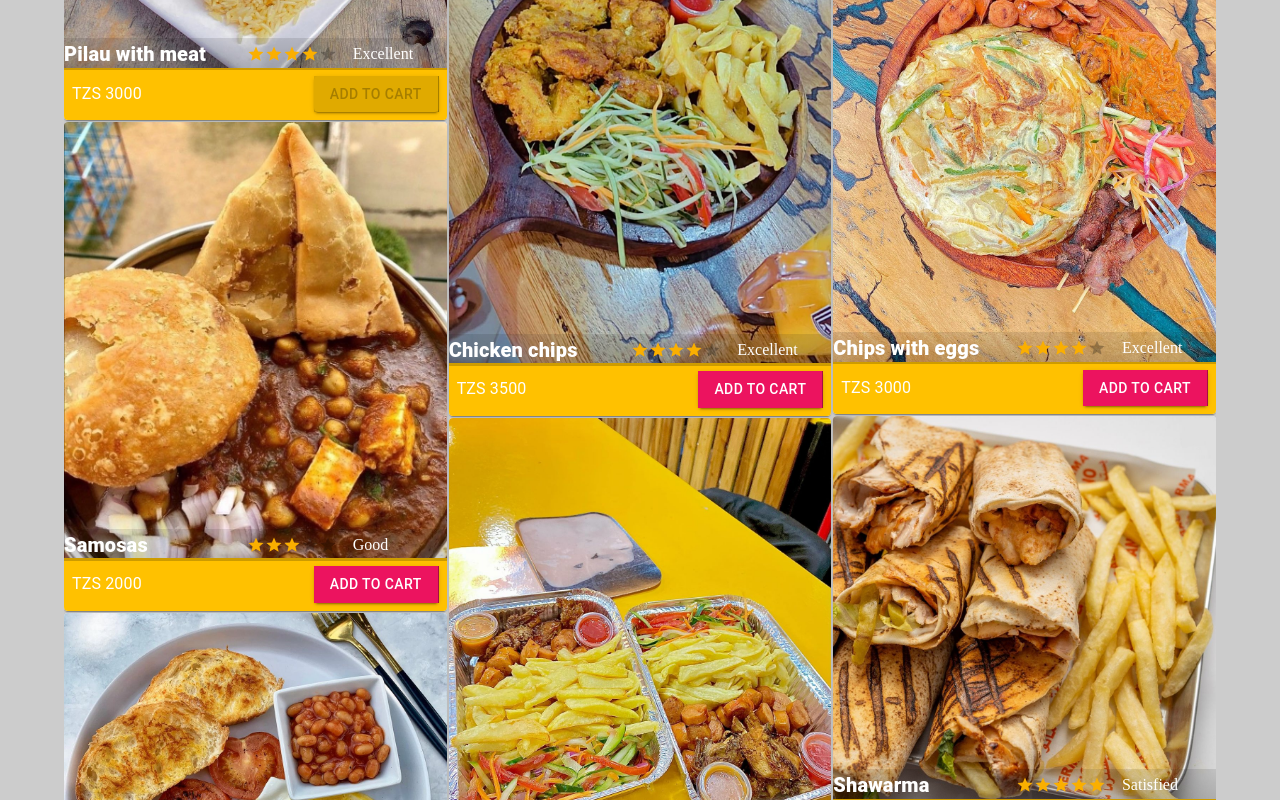
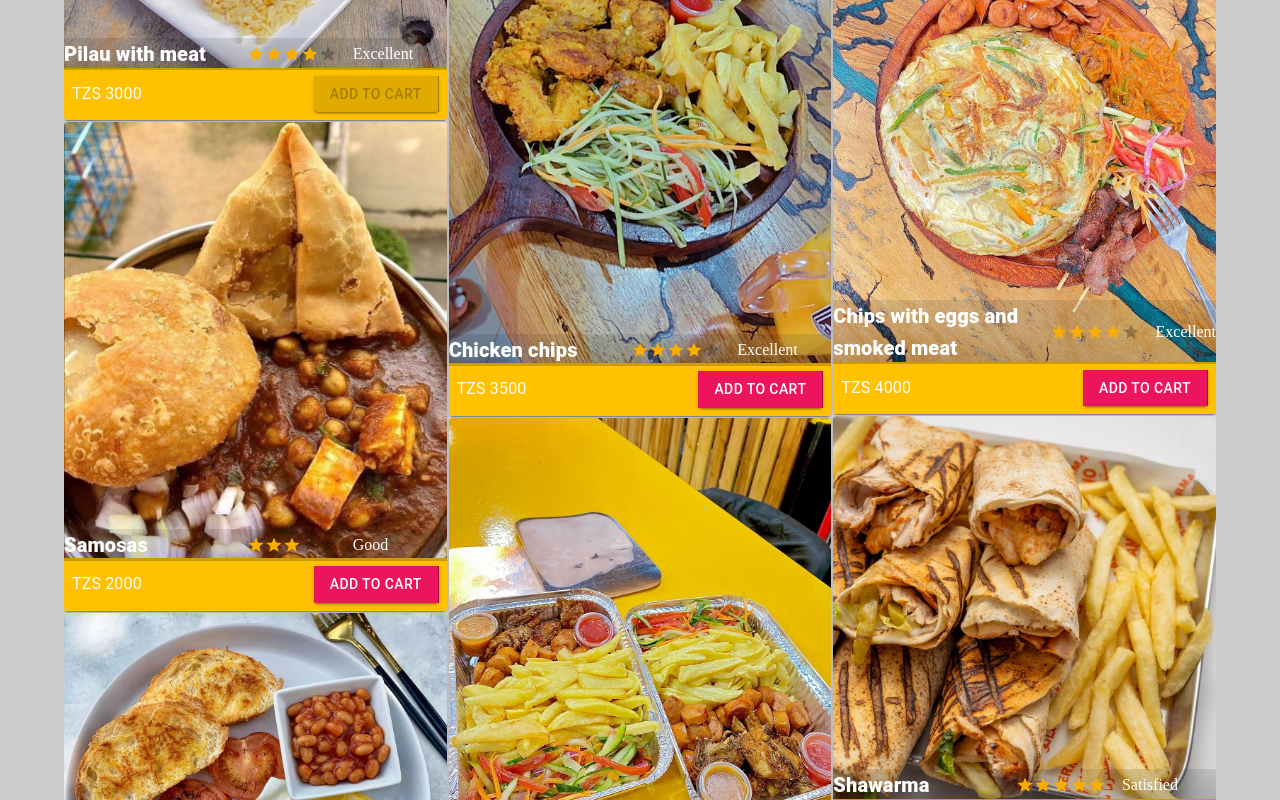
Before and after one commit to ChidyOmmy/foodie, a React (Create React App) app: page / in a window 1280 px wide. Shown: the part 1344-2144 px from the top of the page. Built offline with nearby package versions, Linux system fonts and the light colour scheme.

Commit message:
Improved the search feature, added a searchResults array to user context, added a mealslist component and now the search results are in sync with the original menu list

```diff
--- a/src/Context.js
+++ b/src/Context.js
@@ -26,7 +26,8 @@ export const user = {
         return this.price * this.purchased;
       }
     }
-  }
+  },
+  searchResults: []
 };
 
 export const menu = [
@@ -137,9 +138,9 @@ export const menu = [
     description: "Chapati with a vegan potato roast"
   },
   {
-    title: "Chips with eggs",
+    title: "Chips with eggs and smoked meat",
     image: zegemishkaki,
-    price: 3000,
+    price: 4000,
     inStock: 6,
     ratings: 4.5,
     description: "biryani with a quarter kilo of meat"
@@ -155,7 +156,7 @@ export const menu = [
   {
     title: "Chips with eggs",
     image: chipszege,
-    price: 4000,
+    price: 3000,
     inStock: 6,
     ratings: 5.0,
     description: "Chips with eggs and some tomato sauce"
--- a/src/components/Meals.jsx
+++ b/src/components/Meals.jsx
@@ -1,6 +1,7 @@
-import { useContext } from "react";
+import { useContext, useState } from "react";
 import { Box, ImageList, ImageListItem, Typography } from "@mui/material";
 import MealCard from "./MealCard";
+import MealsList from "./MealsList";
 import { MenuContext, UserContext } from "../App";
 
 const Meals = () => {
@@ -9,20 +10,11 @@ const Meals = () => {
   return (
     <Box sx={{ padding: 0, marginTop: 10 }}>
       <Typography variant='h5'>Favorable,this time of the year</Typography>
-      <ImageList width='100%' variant='masonry' cols={3} gap={2}>
-        {menulist.map((menu) => (
-          <ImageListItem key={menu.image}>
-            <MealCard
-              purchased={
-                userData.cart[menu.title]
-                  ? userData.cart[menu.title].purchased
-                  : 0
-              }
-              meal={menu}
-            />
-          </ImageListItem>
-        ))}
-      </ImageList>
+      {userData.searchResults.length > 0 ? (
+        <MealsList list={userData.searchResults} />
+      ) : (
+        <MealsList list={menulist} />
+      )}
     </Box>
   );
 };
--- /dev/null
+++ b/src/components/MealsList.jsx
@@ -0,0 +1,28 @@
+import { useContext } from "react";
+import { UserContext } from "../App";
+
+import { ImageListItem, ImageList } from "@mui/material";
+import MealCard from "./MealCard";
+
+const MealsList = ({ list }) => {
+  const [userData, setuserData] = useContext(UserContext);
+
+  return (
+    <ImageList width='100%' variant='masonry' cols={3} gap={2}>
+      {list.map((menu) => (
+        <ImageListItem key={menu.image}>
+          <MealCard
+            purchased={
+              userData.cart[menu.title]
+                ? userData.cart[menu.title].purchased
+                : 0
+            }
+            meal={menu}
+          />
+        </ImageListItem>
+      ))}
+    </ImageList>
+  );
+};
+
+export default MealsList;
--- a/src/components/Search.jsx
+++ b/src/components/Search.jsx
@@ -1,7 +1,7 @@
 import { styled } from "@mui/material/styles";
 import { Button, debounce, IconButton, Box } from "@mui/material";
 import { useContext, useState } from "react";
-import { MenuContext } from "../App";
+import { MenuContext, UserContext } from "../App";
 
 import Clear from "@mui/icons-material/Clear";
 
@@ -26,22 +26,24 @@ const SearchBox = styled("span")(({ theme }) => ({
 
 const Search = () => {
   const [menulist, setMenulist] = useContext(MenuContext);
+  const [userData, setUserData] = useContext(UserContext);
   const [searchTerm, setSearchTerm] = useState("");
 
   const debouncedFilterItems = debounce(() => {
     const filteredItems = menulist.filter((item) =>
       item.title.toLowerCase().includes(searchTerm.toLowerCase())
     );
-    setMenulist(filteredItems);
+    setUserData({ ...userData, searchResults: filteredItems });
   }, 600);
 
   const handleSearchChange = (event) => {
     setSearchTerm(event.target.value);
     if (searchTerm === "") {
-      setMenulist(() => menulist);
+      setUserData({ ...userData, searchResults: [] });
       return;
     }
     debouncedFilterItems();
+    console.log(userData.searchResults);
   };
 
   return (
@@ -56,7 +58,7 @@ const Search = () => {
       <IconButton
         onClick={() => {
           setSearchTerm("");
-          setMenulist(() => menulist);
+          setUserData({ ...userData, searchResults: [] });
         }}>
         <Clear />
       </IconButton>
```
